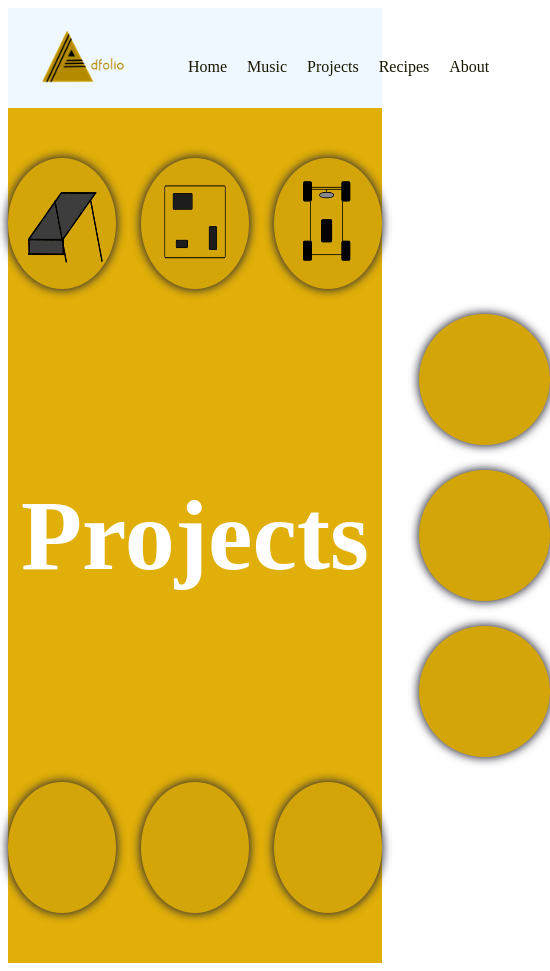
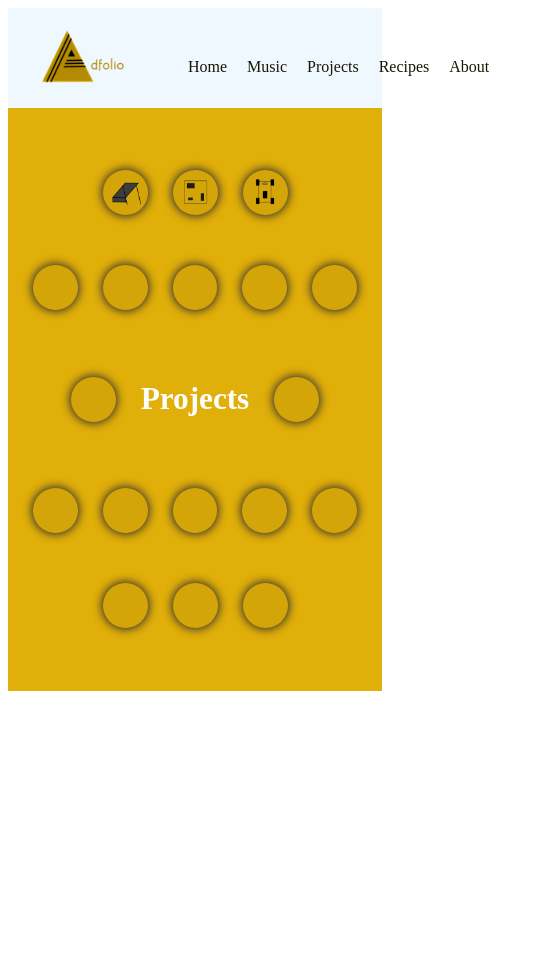
Before and after one commit to KodiClair/Adfolio, a plain HTML site: page projects/project_home.html in a window 390 px wide. Shown: the whole page, 550 px wide, since content can reach past the window. After the commit the page ends 844 px from the top, so only its background shows below. Drawn offline with Linux system fonts and the light colour scheme.

Commit message:
added mobile functionality to home and projects page

```diff
--- a/projects/project_home.html
+++ b/projects/project_home.html
@@ -34,18 +34,29 @@
                 <img src="../images/go_kart_icon.png" onclick="document.location='https://drive.google.com/drive/folders/1BPs7ed3Oue_jPzVHYcf_r6dLBkGP-2sA?usp=sharing'">
             </div>
         </div>
-        <div class="middlebox">
-            <div class="leftbox">
+        <div class="midtopbox">
             <div class="bubble">
 
             </div>
-                <div class="bubble" id="left">
+            <div class="bubble">
+
+            </div>
+            <div class="bubble">
+
+            </div>
+            <div class="bubble">
 
             </div>
             <div class="bubble">
 
             </div>
 
+        </div>
+        <div class="middlebox">
+            <div class="leftbox">
+                <div class="bubble">
+
+                </div>
             </div>
             <div class="title">
                 <h1>Projects</h1>
@@ -54,12 +65,23 @@
                 <div class="bubble">
 
                 </div>
-                <div class="bubble" id="right">
+            </div>
+        </div>
+        <div class="midbotbox">
+            <div class="bubble">
 
             </div>
             <div class="bubble">
 
             </div>
+            <div class="bubble">
+
+            </div>
+            <div class="bubble">
+
+            </div>
+            <div class="bubble">
+
             </div>
         </div>
         <div class="bottombox">
--- a/style-sheet/home.css
+++ b/style-sheet/home.css
@@ -30,15 +30,14 @@
     color: rgb(23, 23, 2);
 }
 
-
 .content {
-    height: 1000px;
+    height: auto;
     width: 100%;
     background-color: rgba(27, 24, 0, 0.705);
 }
 
 .writing {
-    height: 300px;
+    height: auto;
     width: 100%;
     background-color: rgb(247, 245, 238);
     display: flex;
@@ -49,23 +48,24 @@
     text-align: center;
     font-weight: 100;
     margin-top: 20px;
+    padding: 10px;
 }
 
 .writing h1 {
-    font-size: 60px;
+    font-size: 4vw;
     font-weight: lighter;
     color: rgb(0, 7, 73);
     margin-bottom: 20px;
 }
 
 .writing h2 {
-    font-size: 25px;
+    font-size: 2vw;
     font-weight: lighter;
     color: rgb(23, 3, 112);
 }
 
 .writing h3 {
-    font-size: 18px;
+    font-size: 1vw;
     font-weight: lighter;
     color: rgb(33, 41, 114);
 }
@@ -90,5 +90,5 @@
 #bio {
     display: flex;
     width: 100%;
-    gap: 50px;
+    gap: 25px;
 }
--- a/style-sheet/projects.css
+++ b/style-sheet/projects.css
@@ -37,49 +37,25 @@
     height: auto;
     background-color: #e1af09;
     color: rgb(255, 255, 255);
-    padding-top:50px;
-    padding-bottom: 50px;
+    padding-top:10%;
+    padding-bottom: 10%;
 }
 
-.topbox, .bottombox, .middlebox {
+.topbox, .bottombox, .middlebox, .midtopbox, .midbotbox {
     display: flex;
     flex-direction: row;
     justify-content: center;
     gap: 25px;
+    margin: 25px;
 }
 
 .middlebox {
-    gap: 50px;
-    margin: 25px;
     align-items: center;
 }
 
-/* #bottom {
-    margin-top: 30px;
-}
-
-#left {
-    margin-right: 30px;
-}
-
-#right {
-    margin-left: 30px;
-}
-
-#top {
-    margin-bottom: 30px;
-} */
-
-
-.leftbox,.rightbox {
-    display:flex;
-    flex-direction: column;
-    gap: 25px;
-}
-
 .bubble {
-    height: 125px;
-    width: 125px;
+    width: 10vw;
+    height: 10vw;
     background-color: #d4a509;
     border: transparent;
     border-style: solid;
@@ -102,7 +78,8 @@
 }
 
 .title {
-    font-size: 50px;
+    font-size: 4vw;
+
 }
 
 .popup {
```
Also changed, not shown: index.html (+1 -2 lines). Lines whose indentation alone changed are shown as unchanged.
